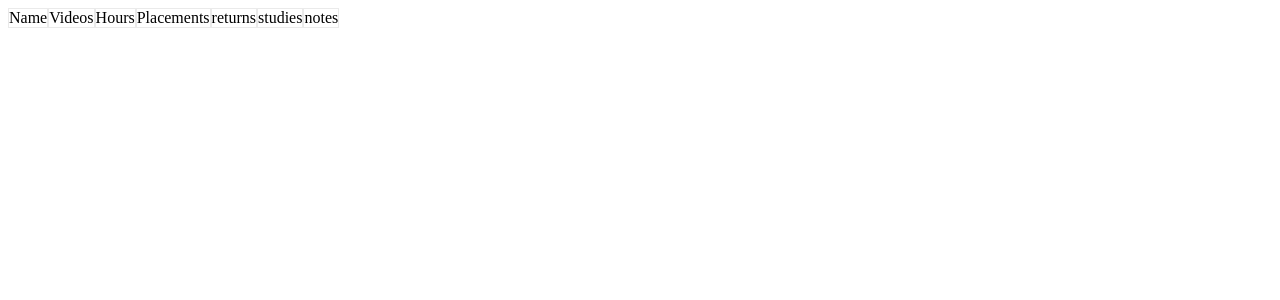
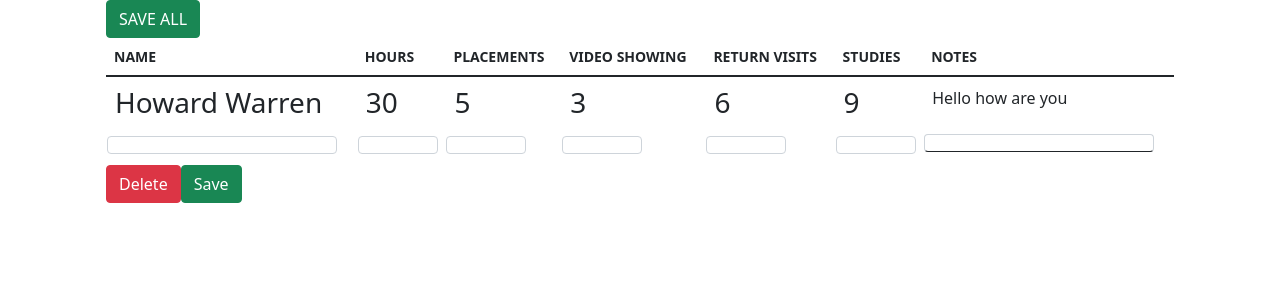
Before and after one commit to howardwarren1982/Dashborad, a React (Create React App) app: page / in a window 1280 px wide. Shown: the top 300 px of the page. Built offline with nearby package versions, Linux system fonts and the light colour scheme; no server answers.

Commit message:
added bootstrap

```diff
--- a/public/index.html
+++ b/public/index.html
@@ -3,6 +3,12 @@
   <head>
     <meta charset="utf-8" />
     <link rel="icon" href="%PUBLIC_URL%/favicon.ico" />
+    <link
+      rel="stylesheet"
+      href="https://cdn.jsdelivr.net/npm/bootstrap@5.1.0/dist/css/bootstrap.min.css"
+      integrity="sha384-KyZXEAg3QhqLMpG8r+8fhAXLRk2vvoC2f3B09zVXn8CA5QIVfZOJ3BCsw2P0p/We"
+      crossorigin="anonymous"
+    />
     <meta name="viewport" content="width=device-width, initial-scale=1" />
     <meta name="theme-color" content="#000000" />
     <meta
@@ -29,15 +35,20 @@
   <body>
     <noscript>You need to enable JavaScript to run this app.</noscript>
     <div id="root"></div>
-    <!--
-      This HTML file is a template.
-      If you open it directly in the browser, you will see an empty page.
-
-      You can add webfonts, meta tags, or analytics to this file.
-      The build step will place the bundled scripts into the <body> tag.
-
-      To begin the development, run `npm start` or `yarn start`.
-      To create a production bundle, use `npm run build` or `yarn build`.
-    -->
+    <script
+      src="https://code.jquery.com/jquery-3.3.1.slim.min.js"
+      integrity="sha384-q8i/X+965DzO0rT7abK41JStQIAqVgRVzpbzo5smXKp4YfRvH+8abtTE1Pi6jizo"
+      crossorigin="anonymous"
+    ></script>
+    <script
+      src="https://cdnjs.cloudflare.com/ajax/libs/popper.js/1.14.0/umd/popper.min.js"
+      integrity="sha384-cs/chFZiN24E4KMATLdqdvsezGxaGsi4hLGOzlXwp5UZB1LY//20VyM2taTB4QvJ"
+      crossorigin="anonymous"
+    ></script>
+    <script
+      src="https://stackpath.bootstrapcdn.com/bootstrap/4.1.0/js/bootstrap.min.js"
+      integrity="sha384-uefMccjFJAIv6A+rW+L4AHf99KvxDjWSu1z9VI8SKNVmz4sk7buKt/6v9KI65qnm"
+      crossorigin="anonymous"
+    ></script>
   </body>
 </html>
--- /dev/null
+++ b/src/components/groupTable.style.scss
@@ -0,0 +1,67 @@
+body {
+    background: #eee;
+  }
+  .main-box.no-header {
+    padding-top: 20px;
+  }
+  .main-box {
+    background: #ffffff;
+    -webkit-box-shadow: 1px 1px 2px 0 #cccccc;
+    -moz-box-shadow: 1px 1px 2px 0 #cccccc;
+    -o-box-shadow: 1px 1px 2px 0 #cccccc;
+    -ms-box-shadow: 1px 1px 2px 0 #cccccc;
+    box-shadow: 1px 1px 2px 0 #cccccc;
+    margin-bottom: 16px;
+    -webikt-border-radius: 3px;
+    -moz-border-radius: 3px;
+    border-radius: 3px;
+  }
+  .table a.table-link.danger {
+    color: #e74c3c;
+  }
+  .label {
+    border-radius: 3px;
+    font-size: 0.875em;
+    font-weight: 600;
+  }
+  .user-list tbody td .user-subhead {
+    font-size: 0.875em;
+    font-style: italic;
+  }
+  .user-list tbody td .user-link {
+    display: block;
+    font-size: 1.25em;
+    padding-top: 3px;
+    margin-left: 60px;
+  }
+  a {
+    color: #3498db;
+    outline: none !important;
+  }
+  .user-list tbody td > img {
+    position: relative;
+    max-width: 50px;
+    float: left;
+    margin-right: 15px;
+  }
+
+  .table thead tr th {
+    text-transform: uppercase;
+    font-size: 0.875em;
+  }
+  .table thead tr th {
+    border-bottom: 2px solid #e7ebee;
+  }
+  .table tbody tr td:first-child {
+    font-size: 1.125em;
+    font-weight: 300;
+  }
+  .table tbody tr td {
+    font-size: 0.875em;
+    vertical-align: middle;
+    border-top: 1px solid #e7ebee;
+    padding: 12px 8px;
+  }
+  a:hover {
+    text-decoration: none;
+  }
--- a/src/components/grouptable.jsx
+++ b/src/components/grouptable.jsx
@@ -13,9 +13,31 @@ const Grouptable = () => {
   // }, []);
 
   return (
-    <div>
-      {" "}
-      <GroupMemberBar />{" "}
+    <div className="bar">
+      <div className="container bootstrap snippets bootdey">
+        <div className="row">
+          <div className="col-lg-12">
+            <div className="main-box no-header clearfix">
+              <div className="main-box-body clearfix">
+                <div className="table-responsive container">
+                  <button type="button" class="btn btn-success">
+                    SAVE ALL
+                  </button>
+                  <GroupMemberBar
+                    name="Howard Warren"
+                    hours="30"
+                    placements="5"
+                    video="3"
+                    returns="6"
+                    studies="9"
+                    notes="Hello how are you"
+                  />
+                </div>
+              </div>
+            </div>
+          </div>
+        </div>
+      </div>
     </div>
   );
 };
--- a/src/components/memberBar/groupMemberBar.jsx
+++ b/src/components/memberBar/groupMemberBar.jsx
@@ -1,16 +1,117 @@
 import React from "react";
 import "../memberBar/memberBar.style.scss";
 
-const GroupMemberBar = () => {
+const GroupMemberBar = (props) => {
+  let inputBox = document.querySelectorAll("input");
+  let inputBoxSibling = document.querySelectorAll("input ~ h3");
+
+  function handleClick(e) {
+    e.preventDefault();
+    console.log({ inputBox, inputBoxSibling });
+  }
+
+  let { name, hours, placements, video, returns, studies, notes } = props;
+
   return (
-    <div className="bar">
-      <div className="name">Name </div>
-      <div className="vids">Videos</div>
-      <div className="hours">Hours</div>
-      <div className="placements">Placements</div>
-      <div className="returns">returns</div>
-      <div className="studies">studies</div>
-      <div className="note">notes</div>
+    <div>
+      <table className="table user-list">
+        <thead>
+          <tr>
+            <th>
+              <span>Name</span>
+            </th>
+            <th>
+              <span>Hours</span>
+            </th>
+            <th>
+              <span>Placements</span>
+            </th>
+            <th>
+              <span>Video showing</span>
+            </th>
+            <th>
+              <span>Return visits</span>
+            </th>
+            <th>
+              <span>Studies</span>
+            </th>
+            <th>
+              <span>Notes</span>
+            </th>
+          </tr>
+        </thead>
+        <tbody>
+          <td>
+            <h3>{name}</h3>
+            <input
+              type="text"
+              class="form-control name-input"
+              id="basic-url"
+              aria-describedby="basic-addon3"
+            ></input>
+          </td>
+          <td>
+            <h3>{hours}</h3>
+            <input
+              type="text"
+              class="form-control"
+              id="basic-url"
+              aria-describedby="basic-addon3"
+            ></input>
+          </td>
+          <td>
+            <h3>{placements}</h3>
+            <input
+              type="text"
+              class="form-control"
+              id="basic-url"
+              aria-describedby="basic-addon3"
+            ></input>
+          </td>
+          <td>
+            <h3>{video}</h3>
+            <input
+              type="text"
+              class="form-control"
+              id="basic-url"
+              aria-describedby="basic-addon3"
+            ></input>
+          </td>
+          <td>
+            <h3>{returns}</h3>
+            <input
+              type="text"
+              class="form-control"
+              id="basic-url"
+              aria-describedby="basic-addon3"
+            ></input>
+          </td>
+          <td>
+            <h3>{studies}</h3>
+            <input
+              type="text"
+              class="form-control"
+              id="basic-url"
+              aria-describedby="basic-addon3"
+            ></input>
+          </td>
+          <td>
+            <p>{notes}</p>
+            <input
+              type="text"
+              class="form-control note-input"
+              id="basic-url"
+              aria-describedby="basic-addon3"
+            ></input>
+          </td>
+        </tbody>
+        <button type="button" class="btn btn-danger">
+          Delete
+        </button>
+        <button type="button" class="btn btn-success" onClick={handleClick}>
+          Save
+        </button>
+      </table>
     </div>
   );
 };
--- a/src/components/memberBar/memberBar.style.scss
+++ b/src/components/memberBar/memberBar.style.scss
@@ -1,11 +1,34 @@
-.bar {
-  display: flex;
+.table thead tr th {
+  text-transform: uppercase;
+  font-size: 0.875em;
+}
+.table thead tr th {
+  border-bottom: 2px solid #e7ebee;
+}
+.table tbody tr td:first-child {
+  font-size: 1.125em;
+  font-weight: 300;
+}
+.table tbody tr td {
+  font-size: 0.875em;
+  vertical-align: middle;
+  border-top: 1px solid #e7ebee;
+  padding: 12px 8px;
+  margin-top: 10px;
+}
 
-  div {
-    border: #eaeaea solid 1px;
+.table {
+  input[type="text"] {
+    height: 10px;
+    width: 80px;
+    margin-bottom: 10px;
   }
 
-  .header {
-    color: #63a6e6;
+  input[type="text"].name-input {
+    width: 230px;
+  }
+
+  input[type="text"].note-input {
+    width: 230px;
   }
 }
```
